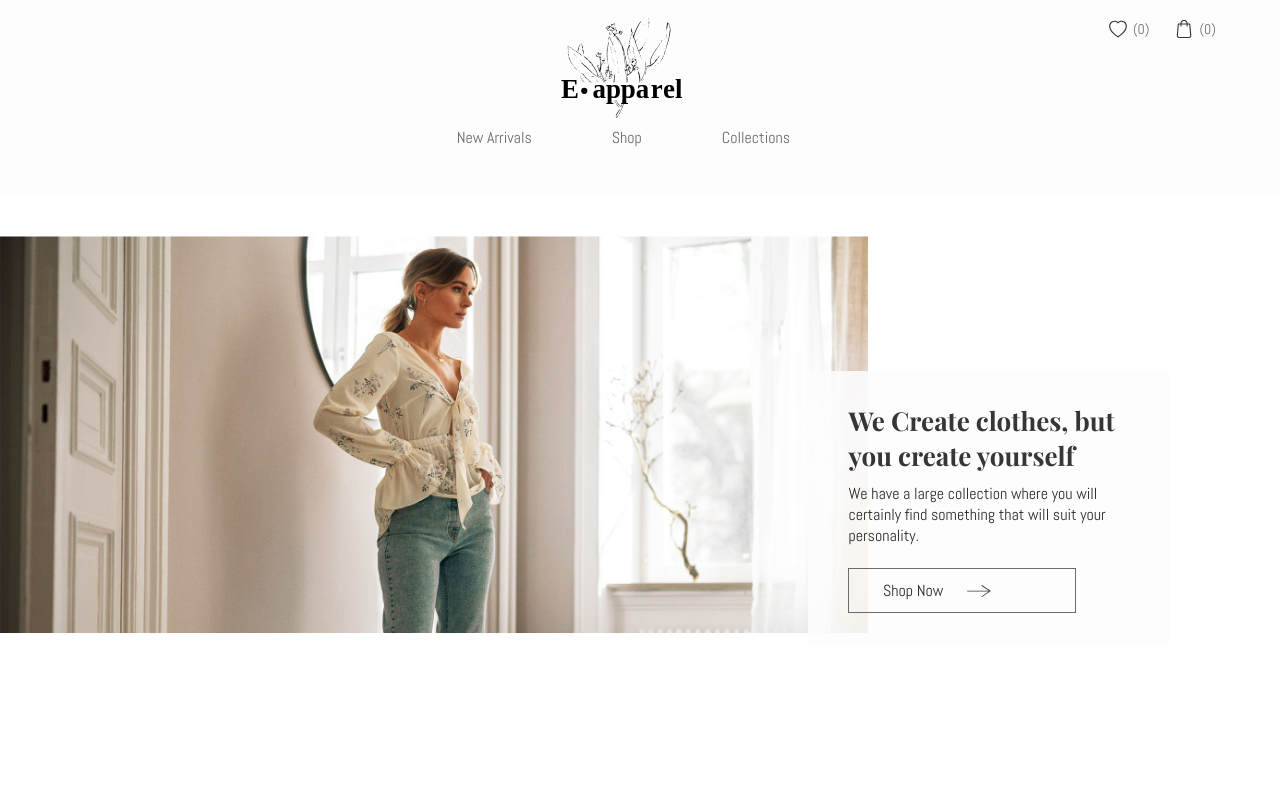
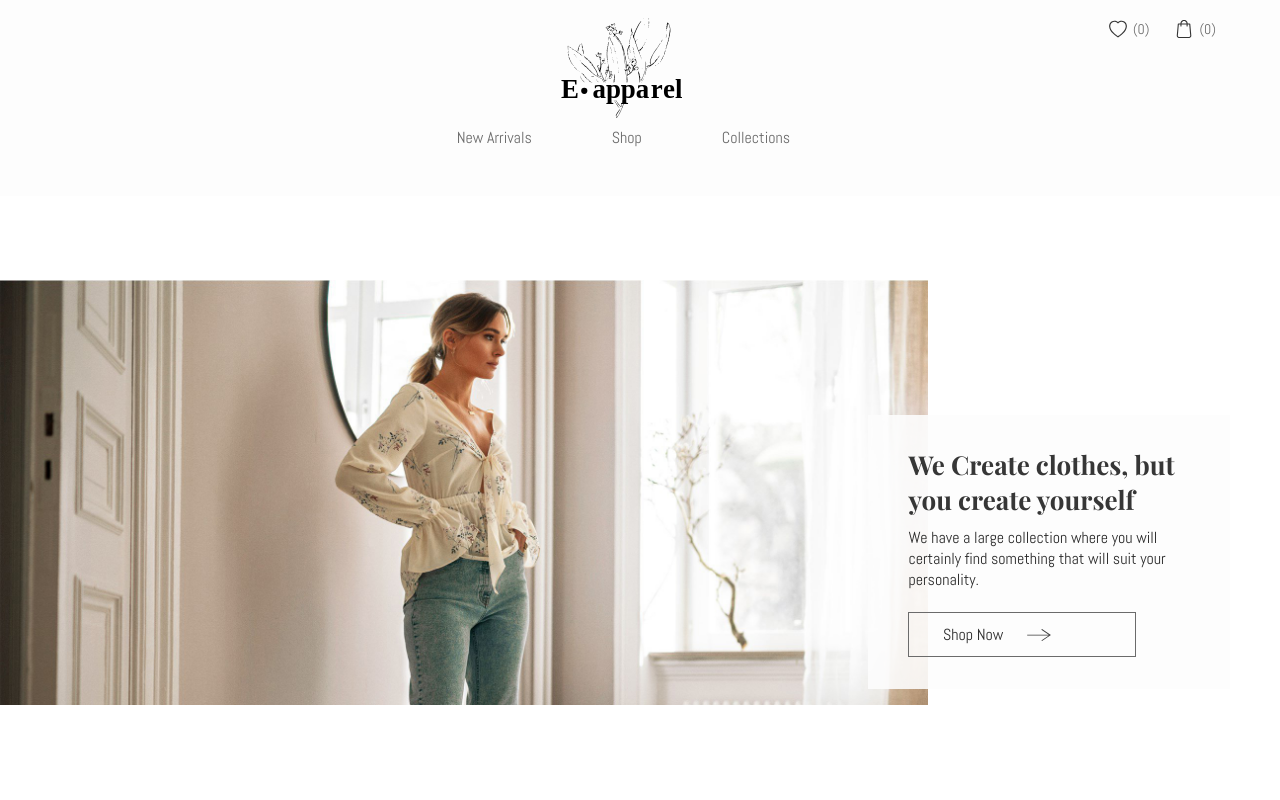
Before and after one commit to iulialupu/e-commerce_clothing_store, a React (Create React App) app: page / in a window 1280 px wide. Shown: the top 800 px of the page. Built offline with nearby package versions, Linux system fonts and the light colour scheme.

Commit message:
added parallax

```diff
--- a/src/components/header/Header.css
+++ b/src/components/header/Header.css
@@ -9,6 +9,7 @@ nav {
 /* Toglle between nav-small and nav-big on scroll */
 .nav-small {
   position: fixed;
+  z-index: 200;
 }
 .nav-big {
   height: 20vh;
--- a/src/components/header/Header.js
+++ b/src/components/header/Header.js
@@ -41,27 +41,9 @@ class Header extends React.Component {
     }
   }
 
-  // const [isScrolled, setIsScrolled] = useState(false);
-  // let navigation = React.createRef();
-
-  // console.log(navigation.current);
-
-  // useEffect(() => {
-  //   navigation.current.addEventListener('scroll', handleScroll);
-  //   return () => navigation.current.removeEventListener('scroll', handleScroll);
-  // })
-
-  // function handleScroll() {
-  //   if (navigation.current.scrollY > 60) {
-  //     console.log('scrolled');
-  //     setIsScrolled = true;
-  //   } else {
-  //     setIsScrolled = false
-  //   }
-
   render() {
     return (
-      <div style={{ position: "relative", minHeight: "23vh" }}>
+      <div style={{ position: "relative", minHeight: "30vh" }}>
         <nav className={this.state.isScrolled ? "nav-small" : "nav-big"}>
           <div className="container">
             <div className="flex-center">
--- a/src/components/pages/home/FirstScreen.js
+++ b/src/components/pages/home/FirstScreen.js
@@ -2,23 +2,61 @@ import React from "react";
 
 import image from "../../../img/promo.jpg";
 import ShopNowBtn from "../../ShopNowBtn";
+import Parallax from "./Parallax";
 
-const FirstScreen = () => {
+class FirstScreen extends React.Component {
+  constructor(props) {
+    super(props);
+    this.image = React.createRef();
+    this.text = React.createRef();
+
+    //   this.state = {
+    //     scroll: 0
+    //   };
+
+    //   this.handleScroll = this.handleScroll.bind(this);
+  }
+
+  // componentDidMount() {
+  //   window.addEventListener("scroll", this.handleScroll);
+  // }
+  // handleScroll() {
+  //   this.setState({ scroll: window.scrollY });
+  // }
+  // componentDidUpdate() {
+  //   console.log("scroll", this.state.scroll);
+  //   this.img.current.style.left = `${this.state.scroll * 0.1}px`;
+  //   console.log("img", this.img.current.style);
+  // }
+
+  // componentWillUnmount() {
+  //   window.removeEventListener("scroll", this.handleScroll);
+  // }
+
+  render() {
     return (
       <section className="first-screen flex-center">
         <div className="promo-image">
-        <img src={image} alt="Presentational image" />
+          <Parallax stylePropriety="left" speed={0.1} childRef={this.image}>
+            <img ref={this.image} src={image} alt="Presentational image" />
+          </Parallax>
         </div>
-      <div className="first-screen-text-wrapper">
-        <h1 className="heading1">We Create clothes, but you create yourself</h1>
+
+        <Parallax stylePropriety="right" speed={0.16} childRef={this.text}>
+          <div ref={this.text} className="first-screen-text-wrapper">
+            <h1 className="heading1">
+              We Create clothes, but you create yourself
+            </h1>
             <p>
               We have a large collection where you will certainly find something
               that will suit your personality.
             </p>
             <ShopNowBtn />
           </div>
+        </Parallax>
       </section>
     );
-};
+  }
+}
 
 export default FirstScreen;
--- a/src/components/pages/home/Home.css
+++ b/src/components/pages/home/Home.css
@@ -7,16 +7,20 @@
   height: 60vh;
   width: 75vw;
   display: inline-block;
+  position: relative;
 }
 .promo-image img {
   max-width: 100%;
+  position: absolute;
+  left: 0;
 }
 .first-screen-text-wrapper {
   max-width: 22vw;
   display: inline-block;
   position: relative;
   top: 4vh;
-  left: -60px;
+  right: 0;
+  margin-left: -60px;
   background-color: var(--transparent-white);
   padding: 32px 40px;
 }
--- /dev/null
+++ b/src/components/pages/home/Parallax.js
@@ -0,0 +1,39 @@
+import React from "react";
+
+class Parallax extends React.Component {
+  constructor(props) {
+    super(props);
+    this.img = React.createRef();
+
+    this.state = {
+      scroll: 0
+    };
+
+    this.handleScroll = this.handleScroll.bind(this);
+  }
+
+  componentDidMount() {
+    window.addEventListener("scroll", this.handleScroll);
+  }
+  handleScroll() {
+    this.setState({ scroll: window.scrollY });
+  }
+  componentDidUpdate() {
+    console.log("scroll", this.state.scroll);
+    this.props.childRef.current.style[this.props.stylePropriety] = `${this.state
+      .scroll * this.props.speed}px`;
+
+    console.log(React.Children.count(this.props.children));
+    console.log("childref", this.props.childRef.current);
+  }
+
+  componentWillUnmount() {
+    window.removeEventListener("scroll", this.handleScroll);
+  }
+
+  render() {
+    return <>{this.props.children}</>;
+  }
+}
+
+export default Parallax;
--- a/src/index.css
+++ b/src/index.css
@@ -46,7 +46,7 @@ p {
 
 /* ********************************************************************** */
 section {
-  padding: 60px 20px;
+  padding: 80px 20px;
 }
 .container {
   width: 90%;
@@ -61,7 +61,6 @@ section {
 }
 
 /* ******************************** BUTTONS START ****************************** */
-/* ----- Shop Now Button ----- */
 .btn {
   font-size: calc(14px * var(--btn-scale));
   text-decoration: none;
@@ -72,9 +71,15 @@ section {
   line-height: calc(36px * var(--btn-scale));
   position: relative;
 }
+/* ----- Shop Now Button ----- */
 .shop-now-btn {
   color: var(--grey4);
   padding-left: calc(28px * var(--btn-scale));
+}
+.shop-now-btn .btn-content {
+  position: relative;
+  z-index: 1;
+  text-align: left;
 }
 .shop-now-btn .arrow {
   width: 26px;
```
Lines whose indentation alone changed are shown as unchanged.
